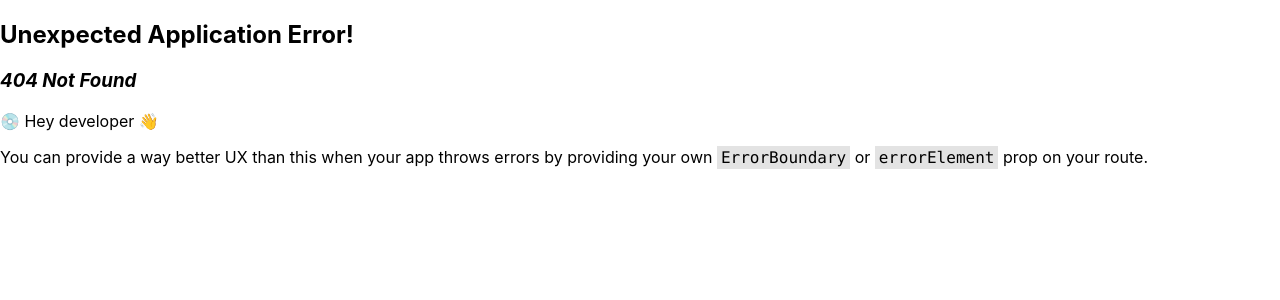
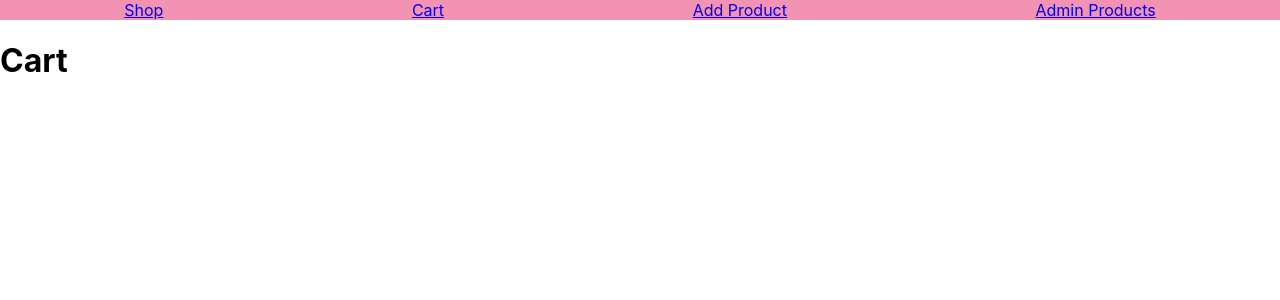
Before and after one commit to shanyaverma03/shopApp, a React (Create React App) app in the folder client/: page /cart in a window 1280 px wide. Before the commit this address had no page. Shown: the top 300 px of the page. Built offline with nearby package versions, Linux system fonts and the light colour scheme.

Commit message:
Add path for Cart in client

```diff
--- a/client/src/App.js
+++ b/client/src/App.js
@@ -5,6 +5,7 @@ import ShopPage from "./pages/ShopPage";
 import ProductDetailsPage from "./pages/ProductDetailsPage";
 import AdminProductsPage from "./pages/AdminProductsPage";
 import EditProductPage from "./pages/EditProductPage";
+import CartPage from "./pages/CartPage";
 
 const router = createBrowserRouter([
   {
@@ -12,6 +13,7 @@ const router = createBrowserRouter([
     element: <RootLayout />,
     children: [
       { path: "/", element: <ShopPage /> },
+      { path: "/cart", element: <CartPage /> },
       { path: "/admin/add-product", element: <AddProductPage /> },
       { path: "/product/:productId", element: <ProductDetailsPage /> },
       { path: "/admin/products", element: <AdminProductsPage /> },
--- a/client/src/Components/Navigation.js
+++ b/client/src/Components/Navigation.js
@@ -6,6 +6,7 @@ const Navigation = () => {
   return (
     <header className={classes.navigation}>
       <Link to="/">Shop</Link>
+      <Link to="/cart">Cart</Link>
       <Link to="/admin/add-product">Add Product</Link>
       <Link to="/admin/products">Admin Products</Link>
     </header>
--- /dev/null
+++ b/client/src/Components/shop/Cart.js
@@ -0,0 +1,5 @@
+const Cart = () => {
+  return <h1>Cart</h1>;
+};
+
+export default Cart;
--- /dev/null
+++ b/client/src/pages/CartPage.js
@@ -0,0 +1,7 @@
+import Cart from "../Components/shop/Cart";
+
+const CartPage = () => {
+  return <Cart />;
+};
+
+export default CartPage;
```
